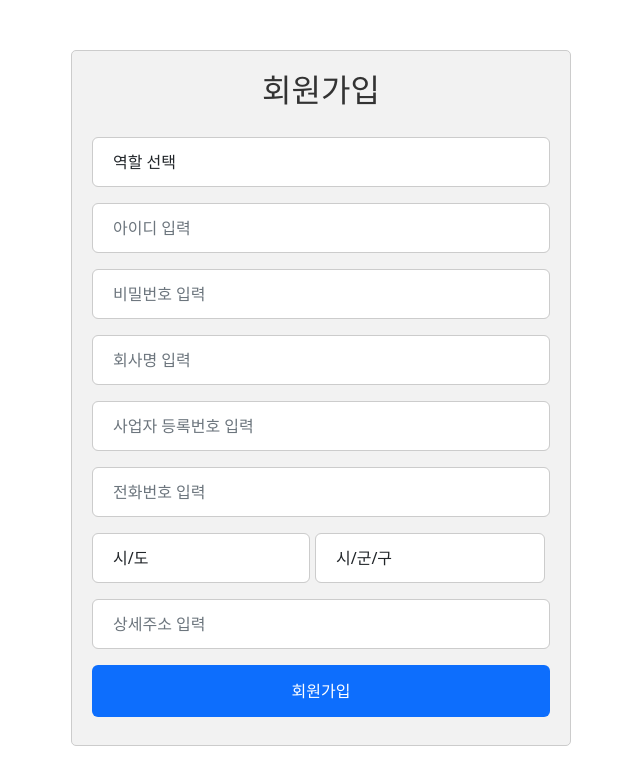
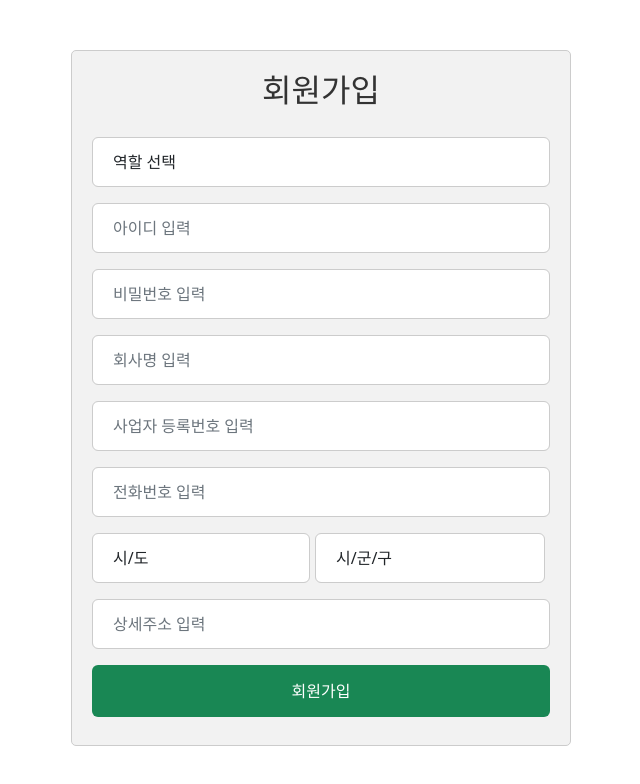
Before and after one commit to roberniro/contractB2B, a React (Create React App) app in the folder frontend/contractb2b/: page /join in a window 1280 px wide. Shown: the top 784 px of the page, without its empty margins (319-959 px from the left). Built offline with nearby package versions, Linux system fonts and the light colour scheme.

Commit message:
[2023.05.30 Hankyul] (Mod) 회원가입, 로그인 후 리다이렉트 수정

```diff
--- a/frontend/contractb2b/src/pages/Join.js
+++ b/frontend/contractb2b/src/pages/Join.js
@@ -1,4 +1,4 @@
-import React, { useState } from "react";
+import React, { useState, useEffect } from "react";
 import { Container, Form, Button } from "react-bootstrap";
 import { useNavigate } from "react-router-dom";
 import "bootstrap/dist/css/bootstrap.min.css";
@@ -15,6 +15,14 @@ const Join = () => {
   const [addressDetail, setAddressDetail] = useState("");
   const [role, setRole] = useState("");
   const navigate = useNavigate();
+
+  const [isSignUpSuccess, setIsSignUpSuccess] = useState(false);
+
+  useEffect(() => {
+    if (isSignUpSuccess) {
+      navigate("/login");
+    }
+  }, [isSignUpSuccess, navigate]);
 
   const checkNull = () => {
     if (username === "" || password === "" || name === "") {
@@ -65,11 +73,11 @@ const Join = () => {
               role
             }
       )
-    })
-      .then((response) => {
+    }).then((response) => {
       if (response.ok) {
-          alert("회원가입이 완료되었습니다.");
-          navigate("/login");
+        window.alert("회원가입이 완료되었습니다.");
+        setIsSignUpSuccess(true);
+        return response.json();
       } else {
         response.json().then((data) => {
           let errorMessage = "";
@@ -79,9 +87,6 @@ const Join = () => {
           alert(errorMessage || response.statusText);
         });
       }
-      })
-      .catch((error) => {
-        console.error(error);
     });
   };
 
@@ -299,7 +304,7 @@ const Join = () => {
             </>
           )}
 
-          <Button variant="primary" type="submit" block>
+          <Button variant="success" type="button" onClick={handleJoin} block>
             회원가입
           </Button>
         </Form>
--- a/frontend/contractb2b/src/pages/Login.js
+++ b/frontend/contractb2b/src/pages/Login.js
@@ -77,15 +77,14 @@ const Login = () => {
             required
           />
         </Form.Group>
-
-        <Button variant="primary" type="submit">
-          로그인
-        </Button>
         <Link to="/join">
           <Button variant="secondary" type="button">
             회원가입
           </Button>
         </Link>
+        <Button variant="success" type="button" onClick={handleLogin}>
+          로그인
+        </Button>
       </Form>
     </div>
   );
```
Lines whose indentation alone changed are shown as unchanged.
